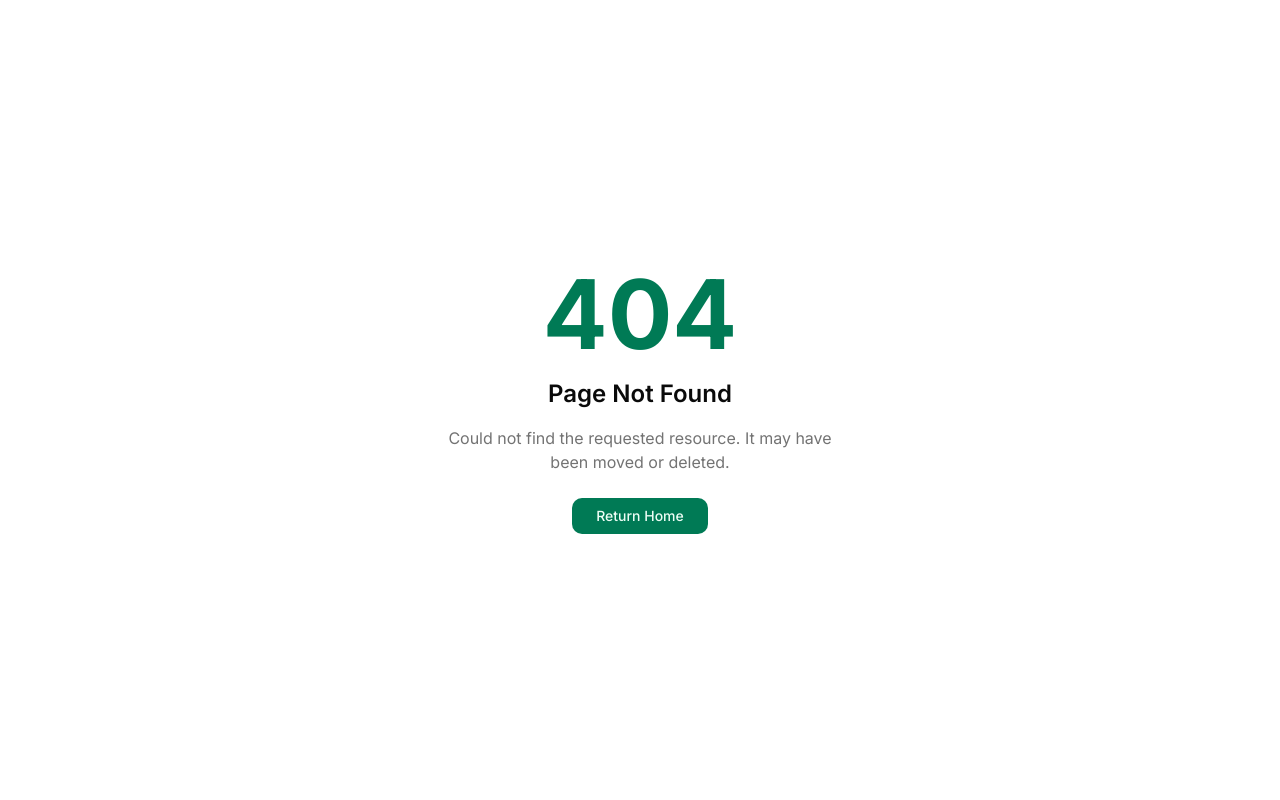
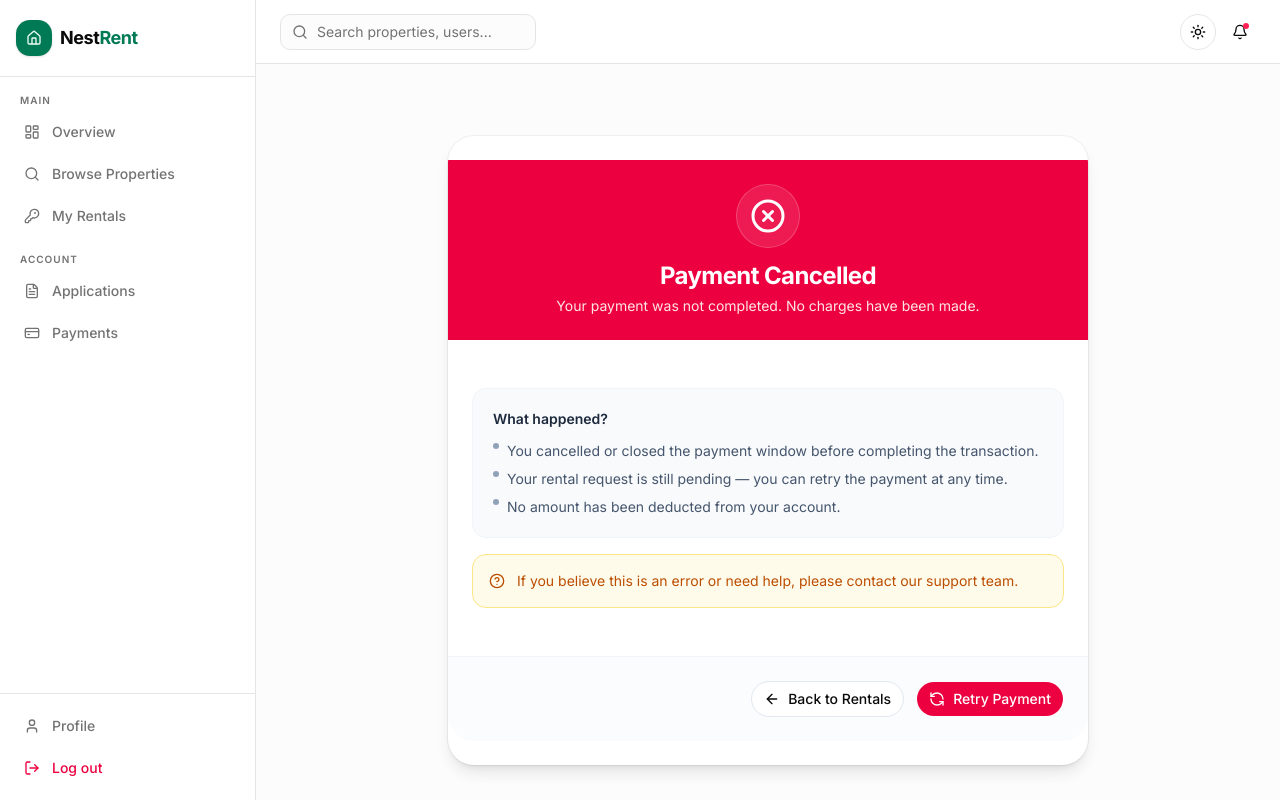
Before and after one commit to Shajidaa/rent-nest-frontend, a Next.js app: page /tenant-dashboard/payment-cancel in a window 1280 px wide. Before the commit this address had no page. Built offline with nearby package versions, Linux system fonts and the light colour scheme; no server answers.

Commit message:
payment cancel and readme.md file crearte

```diff
--- /dev/null
+++ b/app/(dashboardGroup)/tenant-dashboard/_components/PaymentCancelContent.tsx
@@ -0,0 +1,82 @@
+"use client";
+
+import Link from "next/link";
+import { useSearchParams } from "next/navigation";
+
+import { Button } from "@/components/ui/button";
+import { Card, CardContent, CardFooter, CardHeader } from "@/components/ui/card";
+import { XCircle, ArrowLeft, RefreshCcw, HelpCircle } from "lucide-react";
+
+export default function PaymentCancelContent() {
+    const searchParams = useSearchParams();
+    const sessionId = searchParams.get("session_id");
+
+    return (
+        <div className="mx-auto py-12 px-4 max-w-2xl">
+            <Card className="border-slate-200 shadow-lg overflow-hidden">
+                {/* Cancel Header Banner */}
+                <div className="bg-rose-600 text-white p-6 text-center">
+                    <div className="w-16 h-16 bg-white/10 rounded-full flex items-center justify-center mx-auto mb-3 backdrop-blur-sm border border-white/20">
+                        <XCircle className="w-9 h-9 text-white" />
+                    </div>
+                    <h1 className="text-2xl font-bold tracking-tight">Payment Cancelled</h1>
+                    <p className="text-rose-100 text-sm mt-1">
+                        Your payment was not completed. No charges have been made.
+                    </p>
+                </div>
+
+                {/* Session ref if available */}
+                {sessionId && (
+                    <CardHeader className="bg-slate-50/50 border-b border-slate-100 py-4 px-6">
+                        <span className="text-xs text-slate-500 uppercase tracking-wider font-semibold block">
+                            Session Reference
+                        </span>
+                        <span className="font-mono text-xs text-slate-700">{sessionId}</span>
+                    </CardHeader>
+                )}
+
+                <CardContent className="p-6 space-y-4">
+                    <div className="rounded-xl border border-slate-100 bg-slate-50 p-5 space-y-3">
+                        <h2 className="text-sm font-semibold text-slate-800">What happened?</h2>
+                        <ul className="text-sm text-slate-600 space-y-2">
+                            <li className="flex items-start gap-2">
+                                <span className="mt-0.5 w-1.5 h-1.5 rounded-full bg-slate-400 shrink-0" />
+                                You cancelled or closed the payment window before completing the transaction.
+                            </li>
+                            <li className="flex items-start gap-2">
+                                <span className="mt-0.5 w-1.5 h-1.5 rounded-full bg-slate-400 shrink-0" />
+                                Your rental request is still pending — you can retry the payment at any time.
+                            </li>
+                            <li className="flex items-start gap-2">
+                                <span className="mt-0.5 w-1.5 h-1.5 rounded-full bg-slate-400 shrink-0" />
+                                No amount has been deducted from your account.
+                            </li>
+                        </ul>
+                    </div>
+
+                    <div className="flex items-start gap-3 rounded-xl border border-amber-200 bg-amber-50 p-4 text-sm text-amber-700">
+                        <HelpCircle className="w-4 h-4 shrink-0 mt-0.5" />
+                        <span>
+                            If you believe this is an error or need help, please contact our support team.
+                        </span>
+                    </div>
+                </CardContent>
+
+                <CardFooter className="bg-slate-50/50 border-t border-slate-100 p-6 flex flex-col sm:flex-row gap-3 justify-end">
+                    <Button asChild variant="outline" className="w-full sm:w-auto border-slate-200 gap-2">
+                        <Link href="/tenant-dashboard/rentals">
+                            <ArrowLeft className="w-4 h-4" />
+                            Back to Rentals
+                        </Link>
+                    </Button>
+                    <Button asChild className="w-full sm:w-auto gap-2 bg-rose-600 hover:bg-rose-700 text-white">
+                        <Link href="/tenant-dashboard/payments">
+                            <RefreshCcw className="w-4 h-4" />
+                            Retry Payment
+                        </Link>
+                    </Button>
+                </CardFooter>
+            </Card>
+        </div>
+    );
+}
--- /dev/null
+++ b/app/(dashboardGroup)/tenant-dashboard/payment-cancel/page.tsx
@@ -0,0 +1,15 @@
+import { Suspense } from "react";
+import PaymentCancelContent from "../_components/PaymentCancelContent";
+
+
+export default function PaymentCancelPage() {
+  return (
+    <Suspense fallback={
+      <div className="flex justify-center items-center min-h-[60vh]">
+        <div className="w-8 h-8 rounded-full border-4 border-rose-200 border-t-rose-600 animate-spin" />
+      </div>
+    }>
+      <PaymentCancelContent />
+    </Suspense>
+  );
+}
--- a/app/(dashboardGroup)/tenant-dashboard/rentals/page.tsx
+++ b/app/(dashboardGroup)/tenant-dashboard/rentals/page.tsx
@@ -40,7 +40,7 @@ export default async function Rental() {
                     <div className="hidden md:block bg-background shadow-sm rounded-xl border border-gray-200 overflow-hidden">
                         <div className="overflow-x-auto">
                             <table className="min-w-full divide-y divide-gray-200 text-left">
-                                <thead className="bg-gray-50">
+                                <thead className="bg-background">
                                     <tr>
                                         <th scope="col" className="px-6 py-3.5 text-xs font-semibold text-gray-500 uppercase tracking-wider">Property</th>
                                         <th scope="col" className="px-6 py-3.5 text-xs font-semibold text-gray-500 uppercase tracking-wider">Location</th>
@@ -50,7 +50,7 @@ export default async function Rental() {
                                         <th scope="col" className="px-6 py-3.5 text-xs font-semibold text-gray-500 uppercase tracking-wider">Action</th>
                                     </tr>
                                 </thead>
-                                <tbody className="bg-white divide-y divide-gray-200 text-sm">
+                                <tbody className="bg-background divide-y divide-gray-200 text-sm">
                                     {rentedProperties.map((rental:any) => {
                                         const prop = rental.property;
                                         const imageUrl = prop?.images?.[0] || 'https://images.unsplash.com/photo-1560448204-e02f11c3d0e2?auto=format&fit=crop&w=150&q=80';
@@ -65,7 +65,7 @@ export default async function Rental() {
                                                             className="h-12 w-12 flex-shrink-0 rounded-lg object-cover bg-gray-100 border border-gray-200"
                                                         />
                                                         <div>
-                                                            <div className="font-semibold text-gray-900 max-w-xs truncate">{prop?.title}</div>
+                                                            <div className="font-semibold text-chart-4 max-w-xs truncate">{prop?.title}</div>
                                                             <div className="text-xs text-gray-500">{prop?.bedrooms} Bed • {prop?.bathrooms} Bath • {prop?.size} {prop?.sizeUnit}</div>
                                                         </div>
                                                     </div>
@@ -74,7 +74,7 @@ export default async function Rental() {
                                                     <div className="font-medium text-gray-900">{prop?.area}, {prop?.city}</div>
                                                     <div className="text-xs text-gray-500 max-w-xs truncate">{prop?.fullAddress}</div>
                                                 </td>
-                                                <td className="px-6 py-4 whitespace-nowrap font-semibold text-gray-900">
+                                                <td className="px-6 py-4 whitespace-nowrap font-semibold ">
                                                     ৳{prop?.price_per_month?.toLocaleString()}
                                                 </td>
                                                 <td className="px-6 py-4 whitespace-nowrap text-xs text-gray-600">
@@ -105,7 +105,7 @@ export default async function Rental() {
                             const imageUrl = prop?.images?.[0] || 'https://images.unsplash.com/photo-1560448204-e02f11c3d0e2?auto=format&fit=crop&w=150&q=80';
 
                             return (
-                                <div key={rental.id} className="bg-white rounded-xl shadow-sm border border-gray-200 p-4 space-y-3">
+                                <div key={rental.id} className="bg-background rounded-xl shadow-sm border border-gray-200 p-4 space-y-3">
                                     <div className="flex items-start gap-3">
                                         <img
                                             src={imageUrl}
--- a/components/ui/shared/DashboardLayoutClient.tsx
+++ b/components/ui/shared/DashboardLayoutClient.tsx
@@ -1,8 +1,11 @@
 "use client";
 
+import { useState } from "react";
+import { Sheet, SheetContent } from "../sheet";
 import DashboardSidebar from "./DashboardSidebar";
 import DashboardTopbar from "./DashboardTopbar";
 import { IUser } from "@/lib/type";
+import MobileSidebar from "./MobileSidebar";
 
 export default function DashboardLayoutClient({
     user,
@@ -11,11 +14,14 @@ export default function DashboardLayoutClient({
     user: IUser;
     children: React.ReactNode;
 }) {
+    const [isOpen, setIsOpen] = useState(false);
     return (
         <div className="flex h-screen overflow-hidden">
             {/* ── Sidebar (Desktop) ── */}
             <aside className="hidden lg:flex lg:w-64 lg:flex-col lg:border-r lg:bg-card">
                 <DashboardSidebar {...user} />
+
+
             </aside>
 
             {/* ── Main Content ── */}
--- a/components/ui/shared/DashboardSidebar.tsx
+++ b/components/ui/shared/DashboardSidebar.tsx
@@ -13,7 +13,6 @@ import {
     KeyRound,
     BarChart3,
     MessageSquare,
-
     ClipboardList,
     Search,
     Star,
@@ -62,11 +61,8 @@ const roleNav: Record<string, NavGroup[]> = {
                 { label: "Overview", href: "/landlord-dashboard", icon: LayoutDashboard },
                 { label: "Create Properties", href: "/landlord-dashboard/create-property", icon: HomeIcon },
                 { label: "Properties", href: "/landlord-dashboard/requests", icon: Building2 },
-
-
             ],
         },
-
     ],
     TENANT: [
         {
@@ -119,7 +115,11 @@ function getInitials(name: string) {
 
 // ─── Sidebar ──────────────────────────────────────────────────────────────────
 
-export default function DashboardSidebar({ ...user }: IUser) {
+interface DashboardSidebarProps extends IUser {
+    onClose?: () => void; // Optional callback to close mobile drawer/sheet
+}
+
+export default function DashboardSidebar({ onClose, ...user }: DashboardSidebarProps) {
     const pathname = usePathname();
     const router = useRouter();
 
@@ -131,16 +131,21 @@ export default function DashboardSidebar({ ...user }: IUser) {
     const avatarUrl = profile?.profile?.profilePhoto ?? "";
 
     const handleLogout = async () => {
+        onClose?.();
         await logout();
         toast.success("Logged out successfully");
         router.push("/");
+    };
+
+    const handleLinkClick = () => {
+        onClose?.(); // Automatically closes the mobile drawer when any link is tapped
     };
 
     return (
         <aside className="flex h-full w-full flex-col">
             {/* ── Brand ── */}
             <div className="flex items-center gap-3 px-4 py-5">
-                <Link href="/" className="flex items-center gap-2 group">
+                <Link href="/" onClick={handleLinkClick} className="flex items-center gap-2 group">
                     <div className="flex h-9 w-9 items-center justify-center rounded-xl bg-primary text-primary-foreground shadow-sm transition-transform group-hover:scale-105">
                         <Home className="h-4 w-4" />
                     </div>
@@ -149,8 +154,6 @@ export default function DashboardSidebar({ ...user }: IUser) {
                     </span>
                 </Link>
             </div>
-
-
 
             <Separator className="mb-2" />
 
@@ -165,7 +168,6 @@ export default function DashboardSidebar({ ...user }: IUser) {
                             {group.items.map((item) => {
                                 const Icon = item.icon;
 
-                    // Root routes definition
                                 const isDashboardRoot = [
                                     "/admin-dashboard",
                                     "/landlord-dashboard",
@@ -181,6 +183,7 @@ export default function DashboardSidebar({ ...user }: IUser) {
                                     <Link
                                         key={item.href}
                                         href={item.href}
+                                        onClick={handleLinkClick}
                                         className={cn(
                                             "group flex items-center justify-between rounded-lg px-3 py-2.5 text-sm font-medium transition-colors",
                                             isActive
@@ -207,6 +210,7 @@ export default function DashboardSidebar({ ...user }: IUser) {
             <div className="flex flex-col gap-0.5 px-3 py-3">
                 <Link
                     href={`/${role.toLowerCase()}-dashboard/profile`}
+                    onClick={handleLinkClick}
                     className="flex items-center gap-3 rounded-lg px-3 py-2.5 text-sm font-medium text-muted-foreground hover:bg-muted hover:text-foreground transition-colors"
                 >
                     <User className="h-4 w-4" />
--- /dev/null
+++ b/components/ui/shared/MobileSidebar.tsx
@@ -0,0 +1,31 @@
+"use client";
+
+import { useState } from "react";
+import { Menu } from "lucide-react";
+import { Sheet, SheetContent, SheetTrigger } from "@/components/ui/sheet";
+import { Button } from "@/components/ui/button";
+
+import { IUser } from "@/lib/type";
+import DashboardSidebar from "./DashboardSidebar";
+
+interface MobileSidebarProps {
+    user: IUser;
+}
+
+export default function MobileSidebar({ user }: MobileSidebarProps) {
+    const [isOpen, setIsOpen] = useState(false);
+
+    return (
+        <Sheet open={isOpen} onOpenChange={setIsOpen}>
+            <SheetTrigger asChild>
+                <Button variant="ghost" size="icon" className="md:hidden">
+                    <Menu className="h-5 w-5" />
+                    <span className="sr-only">Toggle Menu</span>
+                </Button>
+            </SheetTrigger>
+            <SheetContent side="left" className="w-72 p-0">
+                <DashboardSidebar {...user} onClose={() => setIsOpen(false)} />
+            </SheetContent>
+        </Sheet>
+    );
+}
```
Also changed, not shown: app/(dashboardGroup)/tenant-dashboard/page.tsx (+1 -8 lines), 1 other file (tests, documents, lock files or other folders). Lines whose indentation alone changed are shown as unchanged.
